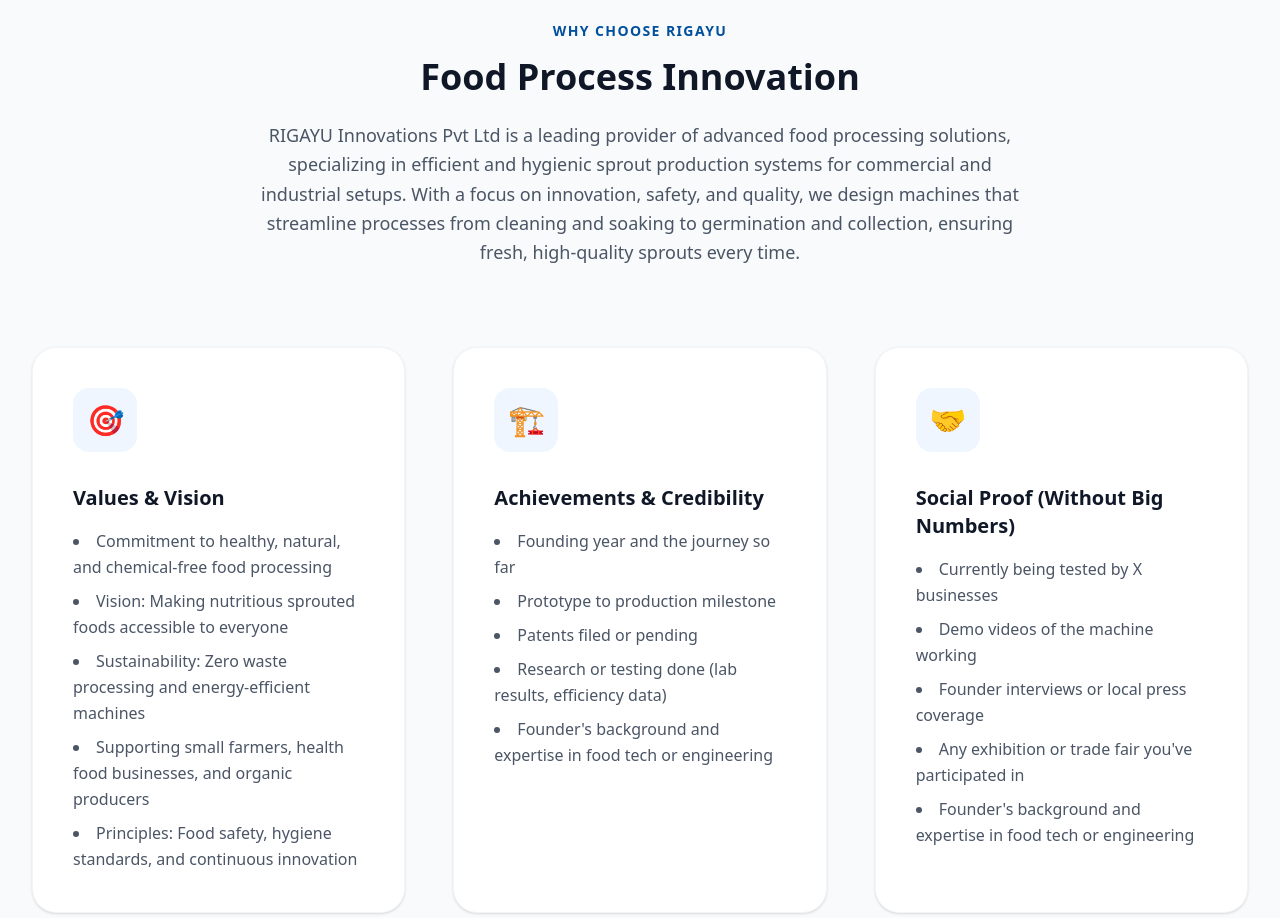
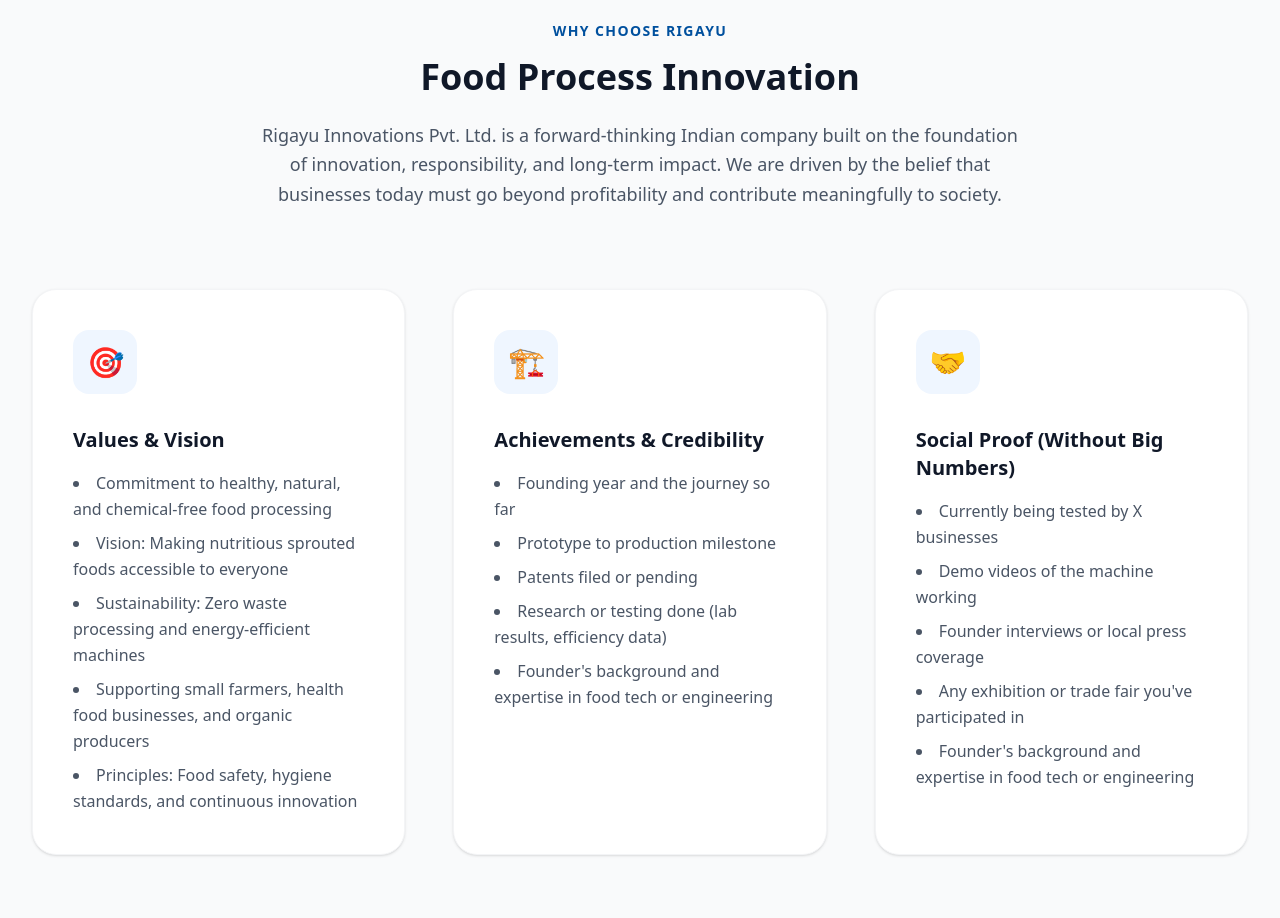
Before and after one commit to NaikYogesh123/rigayu-frontend, a Next.js app: page / in a window 1280 px wide. Shown: the part 820-1738 px from the top of the page. Built offline with nearby package versions, Linux system fonts and the light colour scheme.

Commit message:
Update AboutSection.tsx
Added new line

```diff
--- a/src/components/home/AboutSection.tsx
+++ b/src/components/home/AboutSection.tsx
@@ -6,7 +6,7 @@
                     <h2 className="text-apit-blue font-bold tracking-widest uppercase text-sm mb-4">Why Choose RIGAYU</h2>
                     <h3 className="text-4xl font-extrabold text-gray-900 mb-6">Food Process Innovation</h3>
                     <p className="text-lg text-gray-600 leading-relaxed">
-                        RIGAYU Innovations Pvt Ltd is a leading provider of advanced food processing solutions, specializing in efficient and hygienic sprout production systems for commercial and industrial setups. With a focus on innovation, safety, and quality, we design machines that streamline processes from cleaning and soaking to germination and collection, ensuring fresh, high-quality sprouts every time.
+                       Rigayu Innovations Pvt. Ltd. is a forward-thinking Indian company built on the foundation of innovation, responsibility, and long-term impact. We are driven by the belief that businesses today must go beyond profitability and contribute meaningfully to society.
                     </p>
                 </div>
 
```
